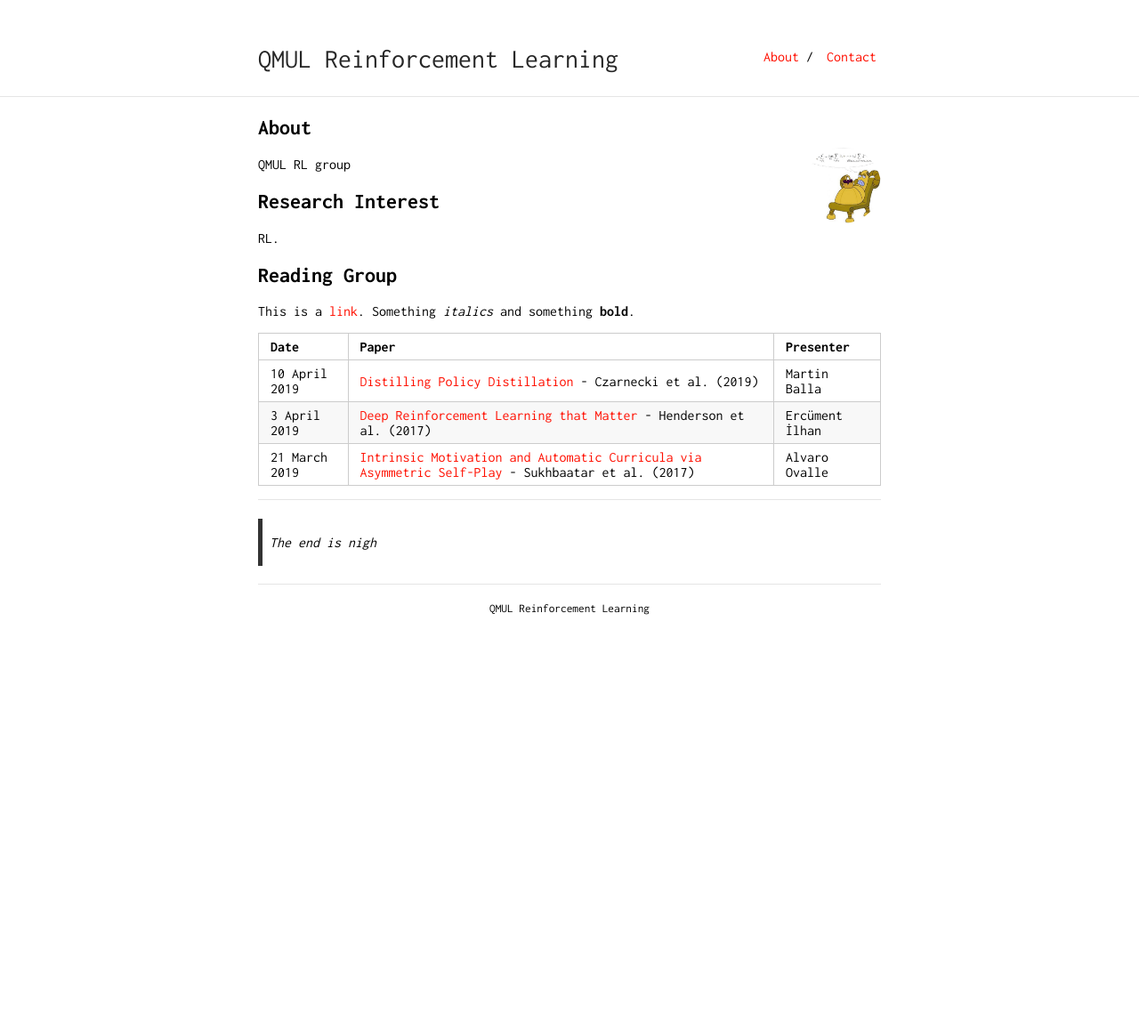
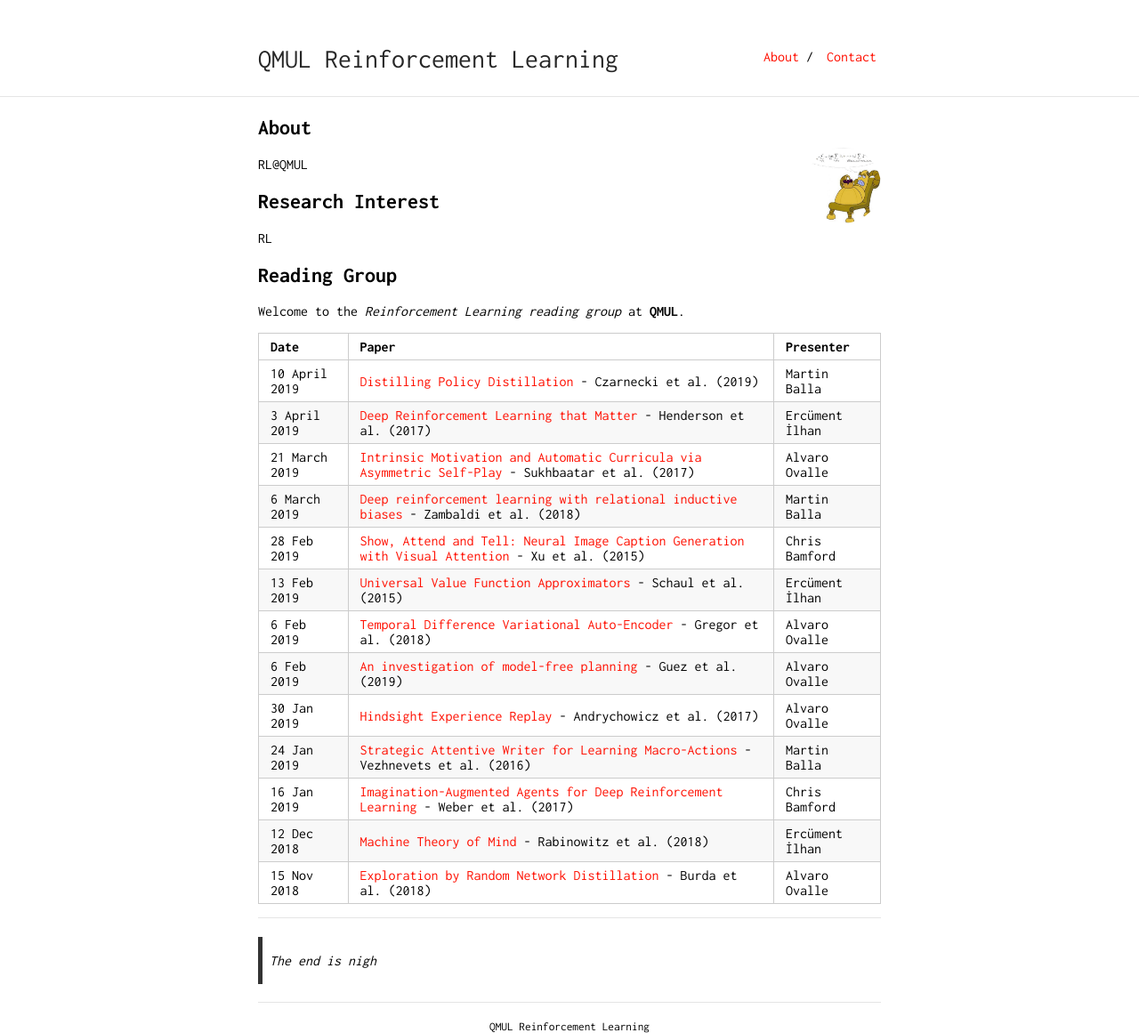
Before and after one commit to qmul-rl/qmul-rl.github.io, a Jekyll site: the page built from index.md, in a window 1280 px wide. Shown: the whole page at 89% size. Built offline with Jekyll 4.4.1, drawn with Linux system fonts in a browser that asks for light colours; our own code applies the rules of GitHub Pages for plain Markdown files; before the commit the page ends 900 px from its top, so only the background shows below that.

Commit message:
Update reading group list

```diff
--- a/index.md
+++ b/index.md
@@ -6,15 +6,15 @@ layout: default
 
 <img class="profile-picture" src="aixi.jpg">
 
-QMUL RL group
+RL@QMUL
 
 ## Research Interest
 
-RL.
+RL
 
 ## Reading Group
 
-This is a [link](https://arxiv.org/abs/1902.02186). Something *italics* and something **bold**.
+Welcome to the *Reinforcement Learning reading group* at **QMUL**.
 
 
 Date | Paper | Presenter
@@ -22,7 +22,16 @@ Date | Paper | Presenter
 10 April 2019 | [Distilling Policy Distillation](https://arxiv.org/abs/1902.02186) - Czarnecki et al. (2019) | Martin Balla
 3 April 2019 | [Deep Reinforcement Learning that Matter](https://arxiv.org/abs/1709.06560) - Henderson et al. (2017) | Ercüment İlhan
 21 March 2019 | [Intrinsic Motivation and Automatic Curricula via Asymmetric Self-Play](https://arxiv.org/abs/1703.05407) - Sukhbaatar et al. (2017) | Alvaro Ovalle
-
+6 March 2019 | [Deep reinforcement learning with relational inductive biases](https://openreview.net/forum?id=HkxaFoC9KQ) - Zambaldi et al. (2018) | Martin Balla
+28 Feb 2019 | [Show, Attend and Tell: Neural Image Caption Generation with Visual Attention](https://arxiv.org/abs/1502.03044) - Xu et al. (2015) | Chris Bamford
+13 Feb 2019 | [Universal Value Function Approximators](http://proceedings.mlr.press/v37/schaul15.pdf) - Schaul et al. (2015)| Ercüment İlhan
+6 Feb 2019 | [Temporal Difference Variational Auto-Encoder](https://arxiv.org/abs/1806.03107) - Gregor et al. (2018) | Alvaro Ovalle
+6 Feb 2019 | [An investigation of model-free planning](https://arxiv.org/abs/1901.03559) - Guez et al. (2019) | Alvaro Ovalle
+30 Jan 2019 | [Hindsight Experience Replay](https://arxiv.org/abs/1707.01495) - Andrychowicz et al. (2017) | Alvaro Ovalle
+24 Jan 2019 | [Strategic Attentive Writer for Learning Macro-Actions](https://arxiv.org/abs/1606.04695) - Vezhnevets et al. (2016) | Martin Balla
+16 Jan 2019 | [Imagination-Augmented Agents for Deep Reinforcement Learning](https://arxiv.org/abs/1707.06203) - Weber et al. (2017) | Chris Bamford
+12 Dec 2018 | [Machine Theory of Mind](https://arxiv.org/abs/1802.07740) - Rabinowitz et al. (2018) | Ercüment İlhan
+15 Nov 2018 | [Exploration by Random Network Distillation](https://arxiv.org/abs/1810.12894) - Burda et al. (2018) | Alvaro Ovalle
 
 
 ---
```
